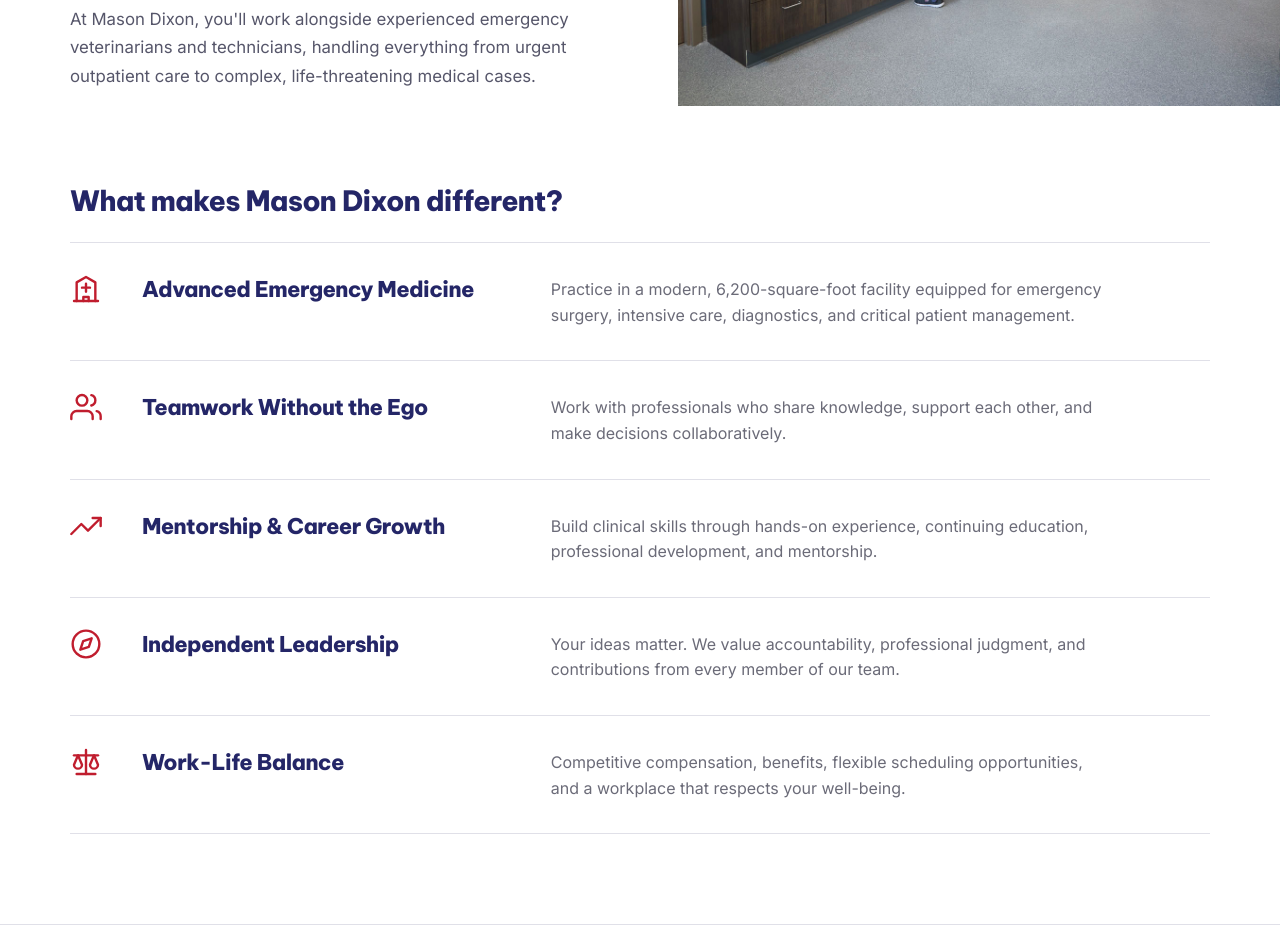
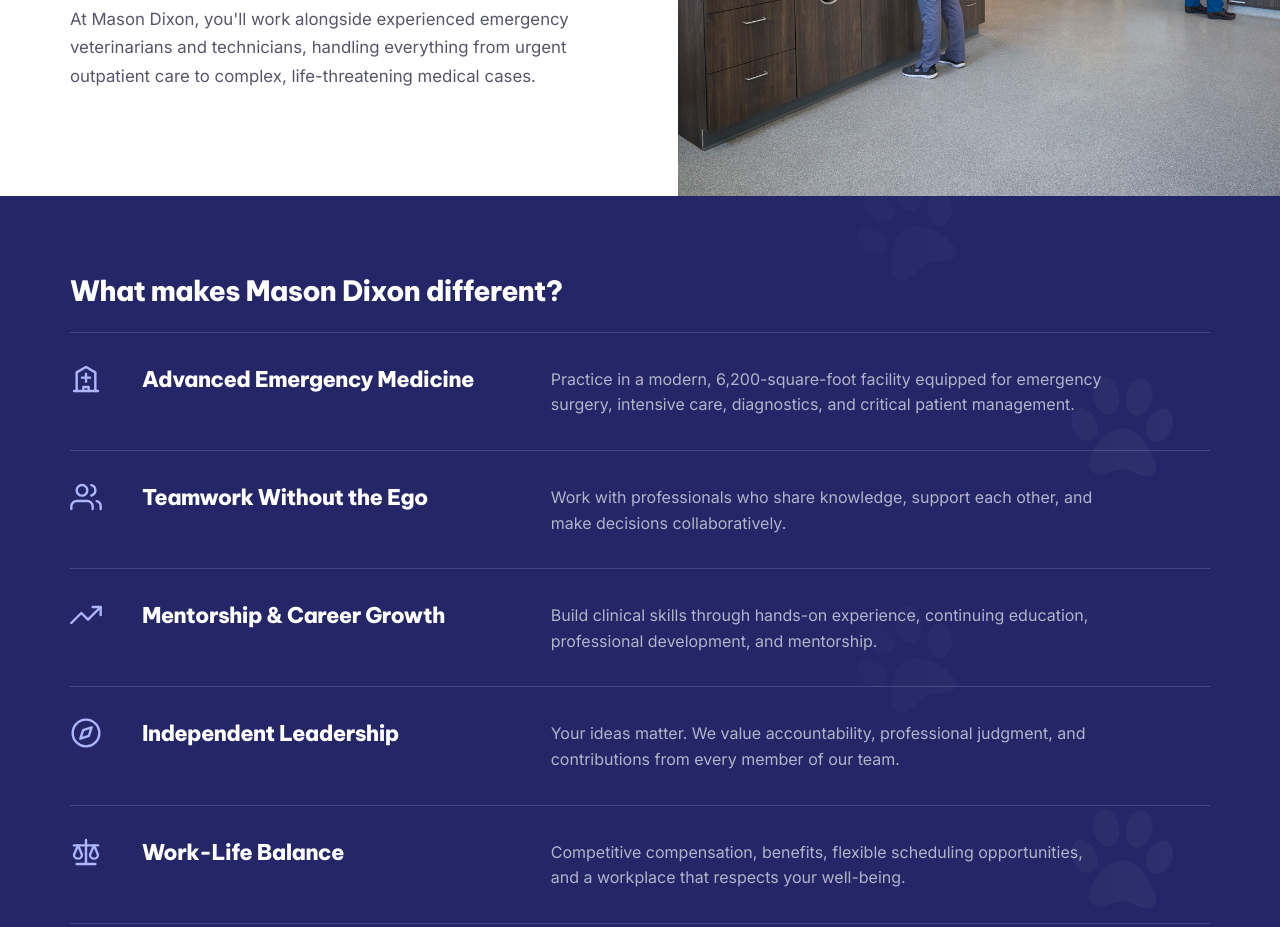
Before and after one commit to imageworksc/mason-dixon-about-us, a plain HTML site: page index.html in a window 1280 px wide. Shown: the part 2140-3067 px from the top of the page. Drawn offline with Linux system fonts and the light colour scheme.

Commit message:
What makes Mason Dixon different: own navy band; Best Work photo full height

```diff
--- a/index.html
+++ b/index.html
@@ -10,7 +10,7 @@
 <link rel="preconnect" href="https://fonts.gstatic.com" crossorigin>
 <link rel="stylesheet" href="https://fonts.googleapis.com/css2?family=Be+Vietnam+Pro:wght@500;600;700;800&family=Inter:ital,wght@0,400;0,500;0,600;1,400&display=swap">
 <link rel="stylesheet" href="header.css?v=2">
-<link rel="stylesheet" href="styles.css?v=68">
+<link rel="stylesheet" href="styles.css?v=69">
 <script>document.documentElement.classList.add('js');</script>
 </head>
 <body>
@@ -405,6 +405,12 @@
       <figure class="work__photo"><img src="assets/treatment-room.jpg" alt="Mason Dixon team members working in the treatment area with lab equipment and a Dalmatian patient" loading="lazy" width="1498" height="1000"></figure>
     </div>
 
+  </div>
+</section>
+
+<section class="perks-band">
+  <div class="paws" aria-hidden="true"></div>
+  <div class="container">
     <h3 class="work__label">What makes Mason Dixon different?</h3>
     <ul class="perks" data-reveal-stagger>
       <li class="perk">
--- a/styles.css
+++ b/styles.css
@@ -363,7 +363,7 @@ svg{flex-shrink:0}
 @media (min-width:1024px){
   .work__top{display:grid;grid-template-columns:1fr 1fr;column-gap:clamp(48px,6vw,96px);align-items:stretch}
   .work__copy{align-self:center;padding:var(--s4) 0}
-  .work__photo{margin:calc(-1 * var(--wpad)) calc(-1 * max(var(--pad),(100vw - var(--container)) / 2 + var(--pad))) 0 0;aspect-ratio:auto;min-height:100%}
+  .work__photo{margin:calc(-1 * var(--wpad)) calc(-1 * max(var(--pad),(100vw - var(--container)) / 2 + var(--pad))) calc(-1 * var(--wpad)) 0;aspect-ratio:auto;min-height:100%}
 }
 @media (max-width:767px){
   .xray-band{height:auto}
@@ -371,3 +371,16 @@ svg{flex-shrink:0}
   .xray-band::after{display:none}
   .xray-caption{position:relative;inset:auto;padding:var(--s6) 0}
 }
+
+/* ---------- What makes Mason Dixon different (navy band) ---------- */
+.work{border-bottom:0}
+.perks-band{position:relative;overflow:clip;padding:clamp(56px,6vw,104px) 0;background:var(--navy);color:var(--on-dark)}
+.perks-band .paws{opacity:.05;-webkit-mask-image:linear-gradient(90deg,transparent 55%,#000 90%);mask-image:linear-gradient(90deg,transparent 55%,#000 90%)}
+.perks-band > .container{position:relative;z-index:1}
+.perks-band .work__label{margin-top:0;color:#fff}
+.perks-band .perks{border-top-color:rgba(255,255,255,.16)}
+.perks-band .perk{border-bottom-color:rgba(255,255,255,.16)}
+.perks-band .perk h3{color:#fff}
+.perks-band .perk__icon{color:#aeb6ff}
+.perks-band .perk p{color:var(--on-dark-muted)}
+@media (max-width:1023px){.work{padding-bottom:0}.work__photo{margin-bottom:0}}
```
